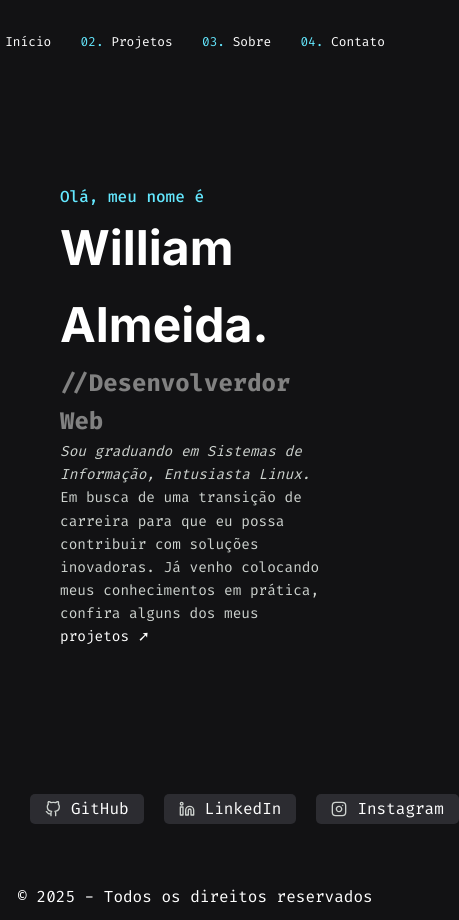
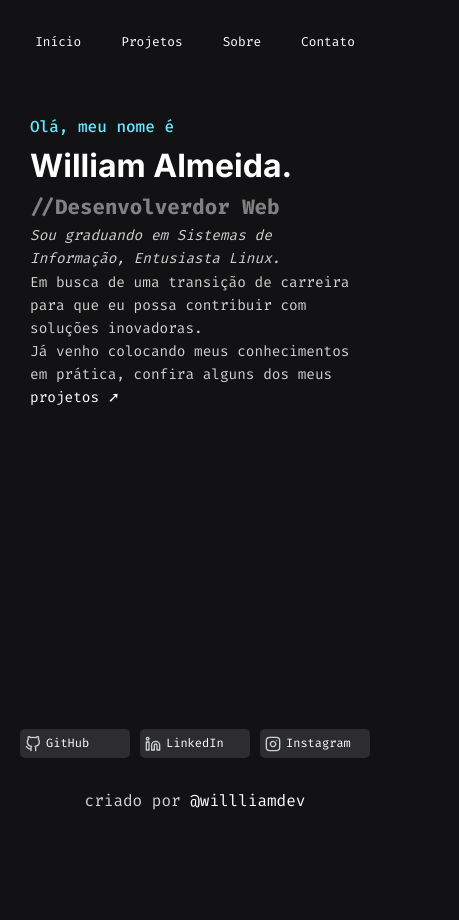
Before and after one commit to willliamdev/portfolio, a plain HTML site: page index.html in a window 390 px wide. Shown: the whole page, 459 px wide, since content can reach past the window. After the commit the page ends 844 px from the top, so only its background shows below. Drawn offline with Linux system fonts and the light colour scheme.

Commit message:
fix: adjust responsive styles and improve layout in home and style CSS

```diff
--- a/css/home.css
+++ b/css/home.css
@@ -29,19 +29,16 @@
 }
 
 @media (max-width:768px) {
-    .home{
-        padding: 30px;
-    }
 
     .home span{
         font-size: 1rem;
     }
     .home h2 {
-        font-size: 3rem;
+        font-size: 2rem;
     }
 
     .home h4 {
-        font-size: 1.5rem;
+        font-size: 1.3rem;
     }
     #presentation{
         /* line-height: ; */
--- a/css/style.css
+++ b/css/style.css
@@ -17,9 +17,8 @@ body {
     /* background-color: #0a192f; */
     background-color: #121214;
     color: #ced3cf;
-    height: 100vh;
-    /* display: flex;
-    flex-direction: column; */
+    height: 100%;
+    width: 100%;
 }
 
 
@@ -61,14 +60,13 @@ ol li {
 .container {
     display: flex;
     flex-direction: row-reverse;
-    /* flex-wrap: wrap; */
-    height: 90vh;
-    /* min-height: 80vh; */
+    justify-content: start;
+    min-height: 90vh;
+    flex: 1;
 }
 
 
 h3#logo {
-    /* margin-left: 40px; */
     color: var(--green);
 }
 
@@ -80,22 +78,17 @@ h3#logo span {
 }
 
 /* Social links*/
-.social-links {
+aside {
     display: flex;
     flex-direction: column;
-    justify-content: end;
+    justify-content: space-between;
     min-width: 200px;
-    margin: 0 0 20px 20px;
+    margin-left: 20px;
 
 }
 
-/*
-.social-links ul {
-    display: flex;
-    flex-direction: column;
-} */
 
-.social-links ul li {
+aside ul li {
     display: flex;
     align-items: center;
     list-style: none;
@@ -104,36 +97,32 @@ h3#logo span {
     gap: 10px;
     padding: 10px;
     border-radius: 5px;
+    transition: 200ms;
 }
 
-.social-links ul li:hover {
+aside ul li:hover {
     background-color: #2c2c31;
 }
 
-.social-links ul li svg {
+aside ul li svg {
     height: 1.5rem;
 
+}
+/*Rodapé*/
+footer {
+    text-align: center;
+    /* margin-top: 30px; */
+    padding: 10px;
 }
 
 /*Conteúdo principal*/
 .content {
+    flex: 1;
     max-width: 1000px;
-    margin: 40px auto;
-    /* flex: 9; */
+    margin: 0 auto;
     padding: 30px;
     height: 100%;
 }
-
-/*Rodapé*/
-footer {
-    /* background-color: #264653; */
-    color: white;
-    text-align: center;
-    margin-top: 30px;
-    padding: 10px;
-}
-
-
 
 /*Responsividade*/
 @media (max-width:768px) {
@@ -141,41 +130,45 @@ footer {
     header {
         align-items: center;
         justify-content: center;
-        gap: 1rem;
         font-size: 0.8rem;
-        height: 10vh;
+    }
+
+    header nav ol {
+        display: flex;
+        gap: 40px;
+        list-style: none;
     }
 
     #logo {
         display: none;
     }
+
     .container {
         flex-direction: column;
-        /* height: 100%; */
+
+        /* justify-content: space-between; */
+        /* height: 100vh; */
     }
 
-    .content {
-        height: 100vh;
-        /* margin-bot100tom: 900px; */
+    aside {
+        margin: 50px 0 0 0;
+        padding: 20px;
     }
 
-    .social-links{
-        margin:  20px;
-    }
-    .social-links ul {
+    aside ul {
+        margin: 20px 0;
         display: flex;
+        gap: 10px;
         align-items: center;
-
     }
 
-
-    .social-links ul li {
-        margin: 0 10px;
-        padding: 15px;
-        height: 1rem;
+    aside ul li {
+        font-size: 12px;
+        gap: 5px;
+        padding: 5px;
         background-color: #2c2c31;
     }
 
-    .social-links ul li svg {
-        height: 1rem;    }
+    aside ul li svg {
+        height: 1rem;   }
 }
--- a/index.html
+++ b/index.html
@@ -11,6 +11,7 @@
         href="https://fonts.googleapis.com/css2?family=Fira+Code:wght@300..700&family=Inter:opsz,wght@14..32,100..900&display=swap"
         rel="stylesheet">
     <link rel="stylesheet" href="css/style.css">
+    <link rel="stylesheet" href="css/home.css">
 </head>
 
 <body>
@@ -31,6 +32,7 @@
         <div id="conteudo-principal" class="content">
 
         </div>
+
         <aside class="social-links">
             <ul>
                 <li>
@@ -42,7 +44,7 @@
                             d="M9 19c-5 1.5-5-2.5-7-3m14 6v-3.87a3.37 3.37 0 0 0-.94-2.61c3.14-.35 6.44-1.54 6.44-7A5.44 5.44 0 0 0 20 4.77 5.07 5.07 0 0 0 19.91 1S18.73.65 16 2.48a13.38 13.38 0 0 0-7 0C6.27.65 5.09 1 5.09 1A5.07 5.07 0 0 0 5 4.77a5.44 5.44 0 0 0-1.5 3.78c0 5.42 3.3 6.61 6.44 7A3.37 3.37 0 0 0 9 18.13V22">
                         </path>
                     </svg>
-                    <a href="https://github.com/willliamdev" aria-label="GitHub" target="_blank" rel="noreferrer">
+                    <a href="https://github.com/" aria-label="GitHub" target="_blank" rel="noreferrer">
 
                         GitHub
                     </a>
@@ -57,7 +59,7 @@
                         <rect x="2" y="9" width="4" height="12"></rect>
                         <circle cx="4" cy="4" r="2"></circle>
                     </svg>
-                    <a href="https://github.com/willliamdev" aria-label="LinkedIn" target="_blank" rel="noreferrer">
+                    <a href="www.linkedin.com/in/willliamdev" aria-label="LinkedIn" target="_blank" rel="noreferrer">
 
                         LinkedIn
                     </a>
@@ -79,11 +81,14 @@
                     </a>
                 </li>
             </ul>
+            <footer>
+                <p>criado por <a target="_blank" href="https://github.com/willliamdev/portfolio">@willliamdev</a></p>
+            </footer>
         </aside>
+
+
+
     </section>
-    <footer>
-        <p> &copy; 2025 - Todos os direitos reservados</p>
-    </footer>
 
     <script src="script/script.js"></script>
 </body>
--- a/pages/home.html
+++ b/pages/home.html
@@ -1,11 +1,10 @@
-<link rel="stylesheet" href="/portfolio/css/home.css">
 <main class="home">
     <span>Olá, meu nome é</span>
     <h2>William Almeida.</h2>
     <h4>Desenvolverdor Web</h4>
     <p id="presentation">
-        <em> Sou graduando em Sistemas de Informação, Entusiasta Linux.</em><br/>
-        Em busca de uma transição de carreira para que eu possa contribuir com soluções inovadoras.
+        <em> Sou graduando em Sistemas de Informação, Entusiasta Linux.</em><br />
+        Em busca de uma transição de carreira para que eu possa contribuir com soluções inovadoras.<br />
         Já venho colocando meus conhecimentos em prática, confira alguns dos meus <a href="#">projetos &#10138;</a>
     </p>
 
```
